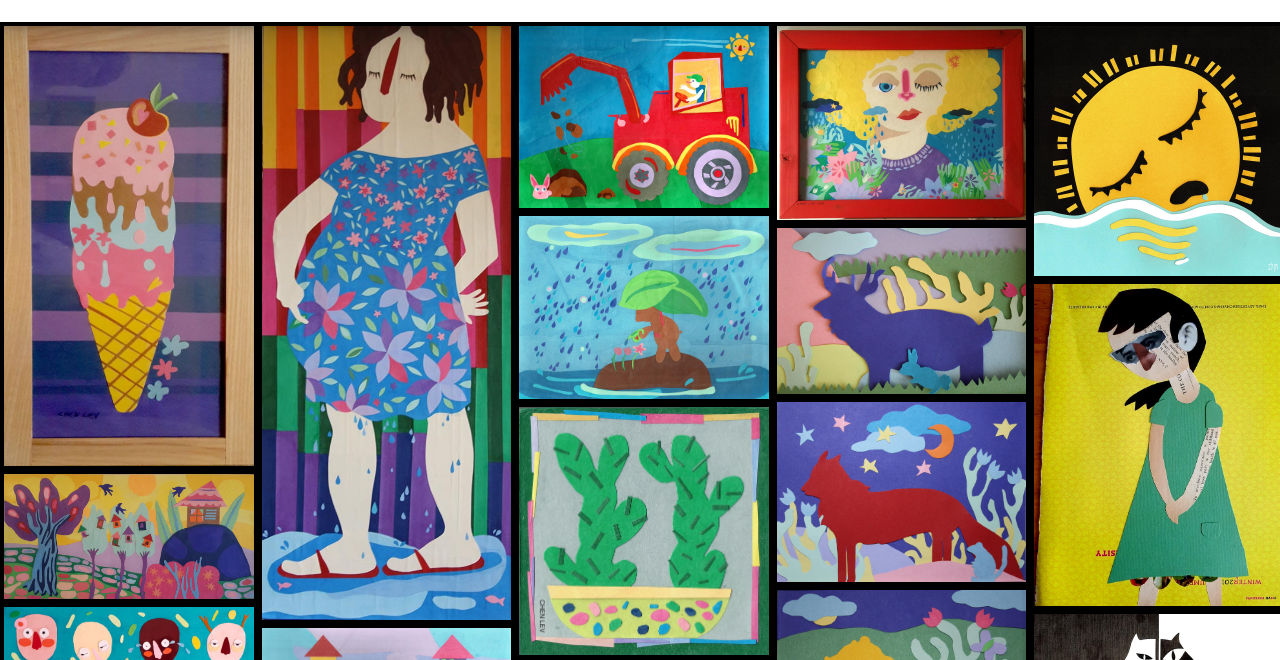
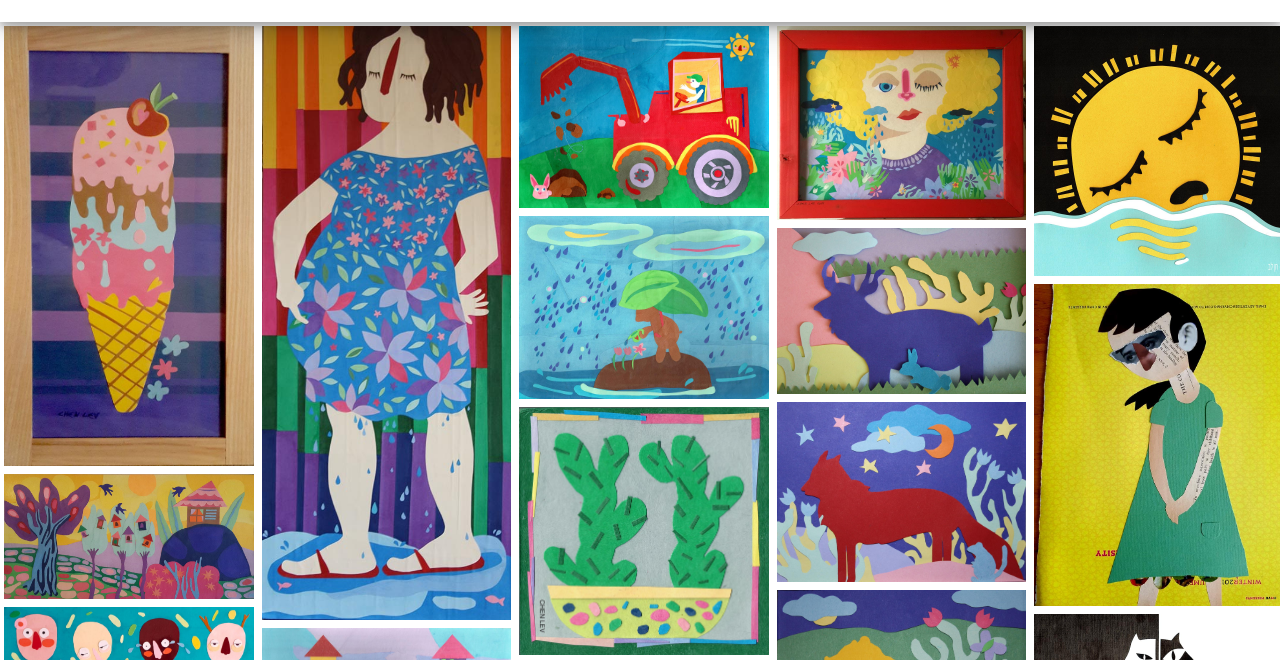
Before and after one commit to Adir-SL/Levchen, a plain HTML site: page cutouts.html in a window 1280 px wide. Shown: the part 63-723 px from the top of the page. Drawn offline with Linux system fonts and the light colour scheme.

Commit message:
Bug fixes

```diff
--- a/grid.css
+++ b/grid.css
@@ -1,7 +1,7 @@
 @import url("header.css");
 
 body{
-    background-color: #000000;
+    background-color: #ffffff;
 }
 .wrapper{
     line-height: 0;
```
Also changed, not shown: index.html (+0 -12 lines).
